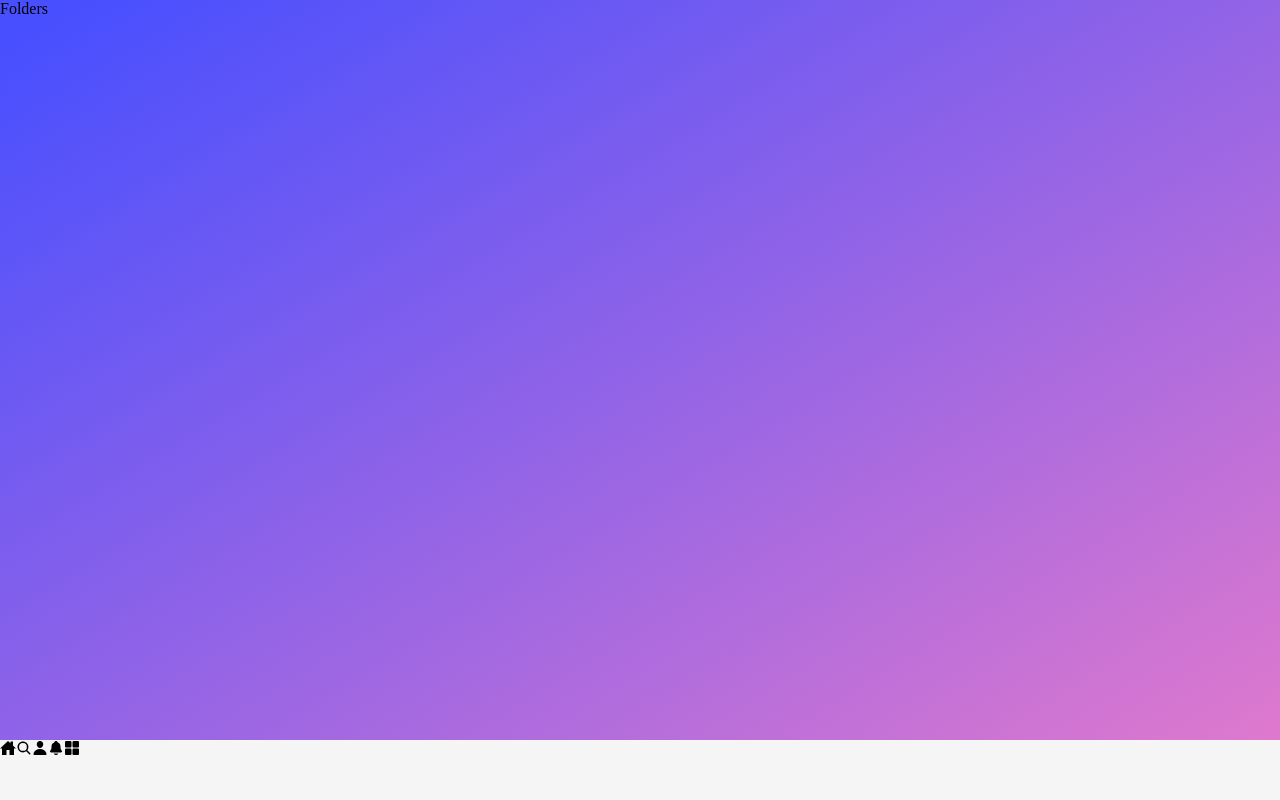
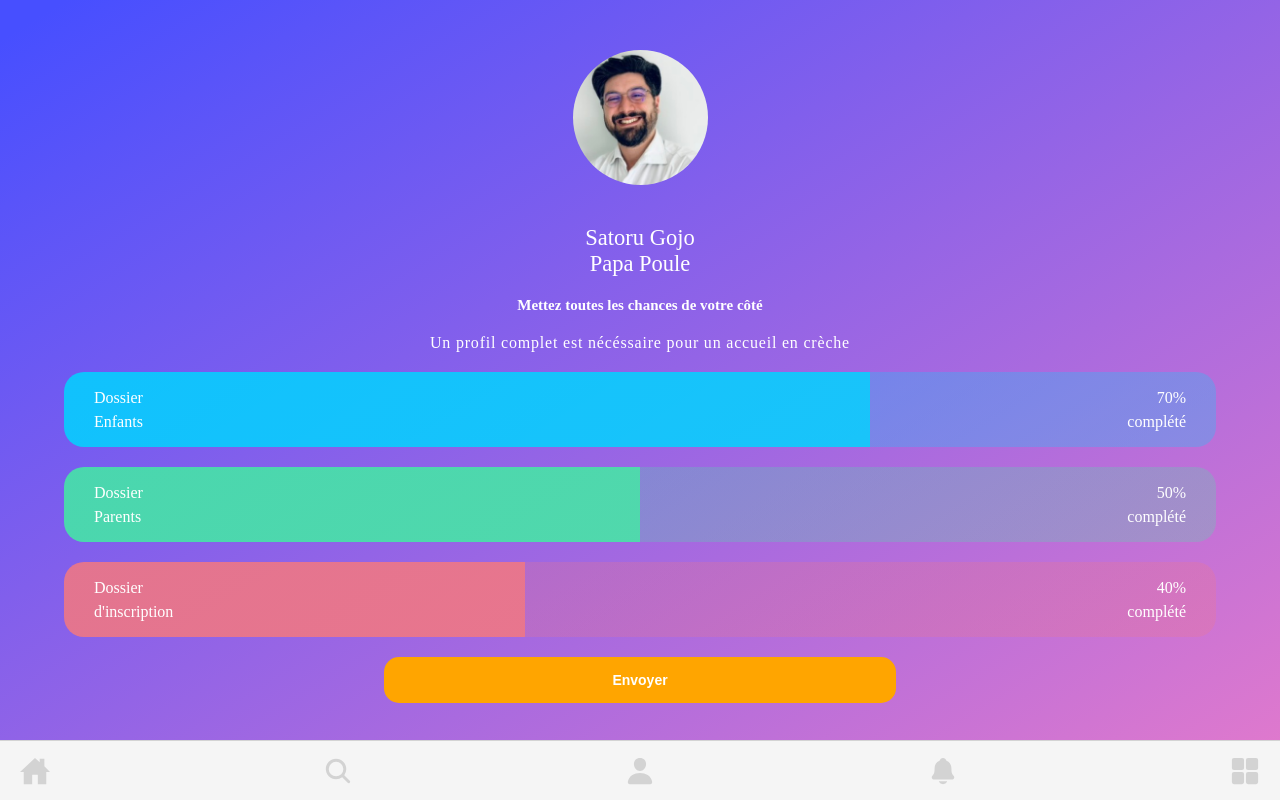
Before and after one commit to WildCodeSchool-2023-09/JS-RemoteFR-jurascripts-P3-Babyplace, a React (Vite) app in the folder frontend/: page /folders in a window 1280 px wide. Built offline with nearby package versions, Linux system fonts and the light colour scheme.

Commit message:
I finished the components Navbar and FOlders

```diff
--- a/frontend/src/assets/index.js
+++ b/frontend/src/assets/index.js
@@ -1,5 +1,6 @@
 import logo from "./logo_baby.png";
 import home from "./img_connexion_home.png";
 import connexion from "./connexion_desktop.png";
+import avatar from "./avatar.png";
 
-export { logo, home, connexion };
+export { logo, home, connexion, avatar };
--- a/frontend/src/components/parents/Folders.jsx
+++ b/frontend/src/components/parents/Folders.jsx
@@ -1,12 +1,48 @@
 import NavBar from "./NavBar";
+import { avatar } from "../../assets";
 import "../../styles/folders.scss";
 
 function Folders() {
   return (
-    <div className="folders">
-      Folders
+    <>
+      <section className="folders">
+        <img src={avatar} alt="a man who smile" />
+        <h2>
+          Satoru Gojo <br /> Papa Poule
+        </h2>
+        <h3>Mettez toutes les chances de votre côté</h3>
+        <p className="profile_sentence">
+          Un profil complet est nécéssaire pour un accueil en crèche
+        </p>
+        <div className="children">
+          <p>
+            Dossier <br /> Enfants
+          </p>{" "}
+          <span>
+            70% <br /> complété{" "}
+          </span>
+        </div>
+        <div className="parents">
+          <p>
+            Dossier <br /> Parents
+          </p>{" "}
+          <span>
+            50% <br /> complété{" "}
+          </span>
+        </div>
+        <div className="inscription">
+          <p>
+            Dossier <br /> d'inscription
+          </p>{" "}
+          <span>
+            40% <br /> complété{" "}
+          </span>
+        </div>
+
+        <button type="button">Envoyer</button>
+      </section>
       <NavBar />
-    </div>
+    </>
   );
 }
 
--- a/frontend/src/components/parents/NavBar.jsx
+++ b/frontend/src/components/parents/NavBar.jsx
@@ -10,11 +10,11 @@ import {
 function NavBar() {
   return (
     <div className="navbar">
-      <IoHomeSharp />
-      <IoSearch />
-      <IoPerson />
-      <IoNotifications />
-      <IoGrid />
+      <IoHomeSharp className="icons" />
+      <IoSearch className="icons" />
+      <IoPerson className="icons" />
+      <IoNotifications className="icons" />
+      <IoGrid className="icons" />
     </div>
   );
 }
--- a/frontend/src/styles/folders.scss
+++ b/frontend/src/styles/folders.scss
@@ -1,6 +1,81 @@
 .folders {
   min-height: 100svh;
+  margin: auto;
   display: flex;
   flex-direction: column;
-  justify-content: space-between;
+  gap: 20px;
+  color: white;
+  align-items: center;
+  img {
+    width: 175px;
+    height: 175px;
+    object-fit: cover;
+    padding: 20px;
+    margin-top: 30px;
+    border-radius: 50%;
+  }
+  h2 {
+    font-size: 22.5px;
+    text-align: center;
+    font-weight: 200;
+  }
+  h3 {
+    width: 80%;
+    text-align: center;
+    font-size: 15px;
+  }
+  .profile_sentence {
+    width: 80%;
+    letter-spacing: 0.05em;
+    text-align: center;
+  }
+  button {
+    width: 40%;
+    background-color: orange;
+    font-size: 14px;
+    font-weight: 600;
+    border-style: none;
+    color: white;
+    padding: 15px;
+    border-radius: 15px;
+    text-align: center;
+    cursor: pointer;
+  }
+  .children,
+  .parents,
+  .inscription {
+    width: 90%;
+    height: 75px;
+    border-radius: 20px;
+    display: flex;
+    justify-content: space-between;
+    align-items: center;
+    padding: 0 30px;
+    line-height: 1.5;
+    cursor: pointer;
+    span {
+      text-align: end;
+    }
+  }
+  .children {
+    background: linear-gradient(
+      90deg,
+      rgba(0, 212, 255, 0.85) 70%,
+      rgba(0, 212, 255, 0.2665441176470589) 70%
+    );
+  }
+  .parents {
+    background: linear-gradient(
+      90deg,
+      rgba(66, 236, 163, 0.85) 50%,
+      rgba(66, 236, 163, 0.2413340336134454) 50%
+    );
+  }
+  .inscription {
+    background: linear-gradient(
+      90deg,
+      rgba(244, 120, 127, 0.85) 40%,
+      rgba(244, 120, 127, 0.2413340336134454) 40%
+    );
+  }
 }
--- a/frontend/src/styles/navbar.scss
+++ b/frontend/src/styles/navbar.scss
@@ -1,8 +1,30 @@
 .navbar {
   display: flex;
+  align-items: center;
+  justify-content: space-between;
   width: 100%;
   background-color: whitesmoke;
   height: 60px;
+  padding: 0 10px;
+  border-top: 1px solid lightgrey;
   position: fixed;
   bottom: 0;
+  .icons {
+    width: auto;
+    height: 50px;
+    padding: 10px;
+    color: lightgray;
+
+    &:hover {
+      color: rgb(130, 88, 249);
+      border-radius: 10px;
+      background-color: rgba(130, 88, 249, 25%);
+      transition: all ease-in-out 400ms;
+    }
+    &:active {
+      color: rgb(130, 88, 249);
+      border-radius: 10px;
+      background-color: rgba(130, 88, 249, 25%);
+    }
+  }
 }
```
Also changed, not shown: frontend/src/assets/avatar.png (added).
